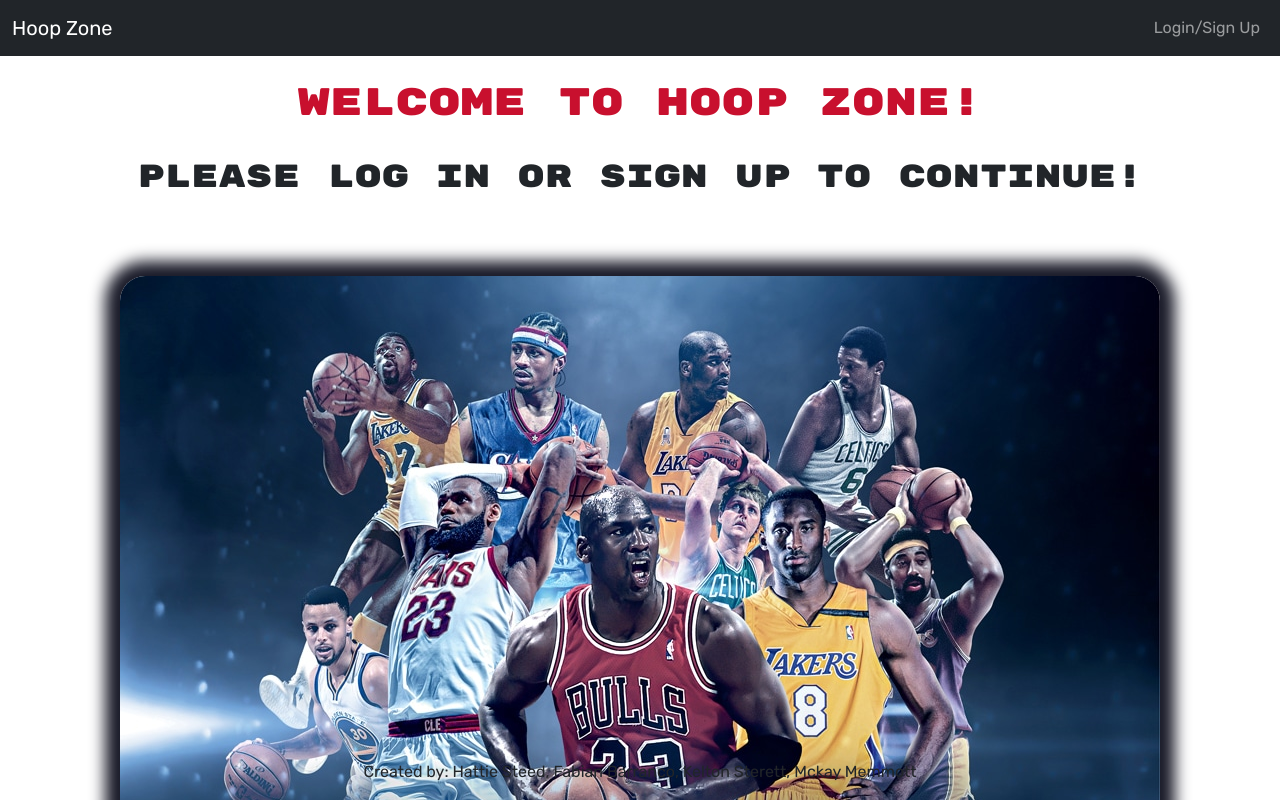
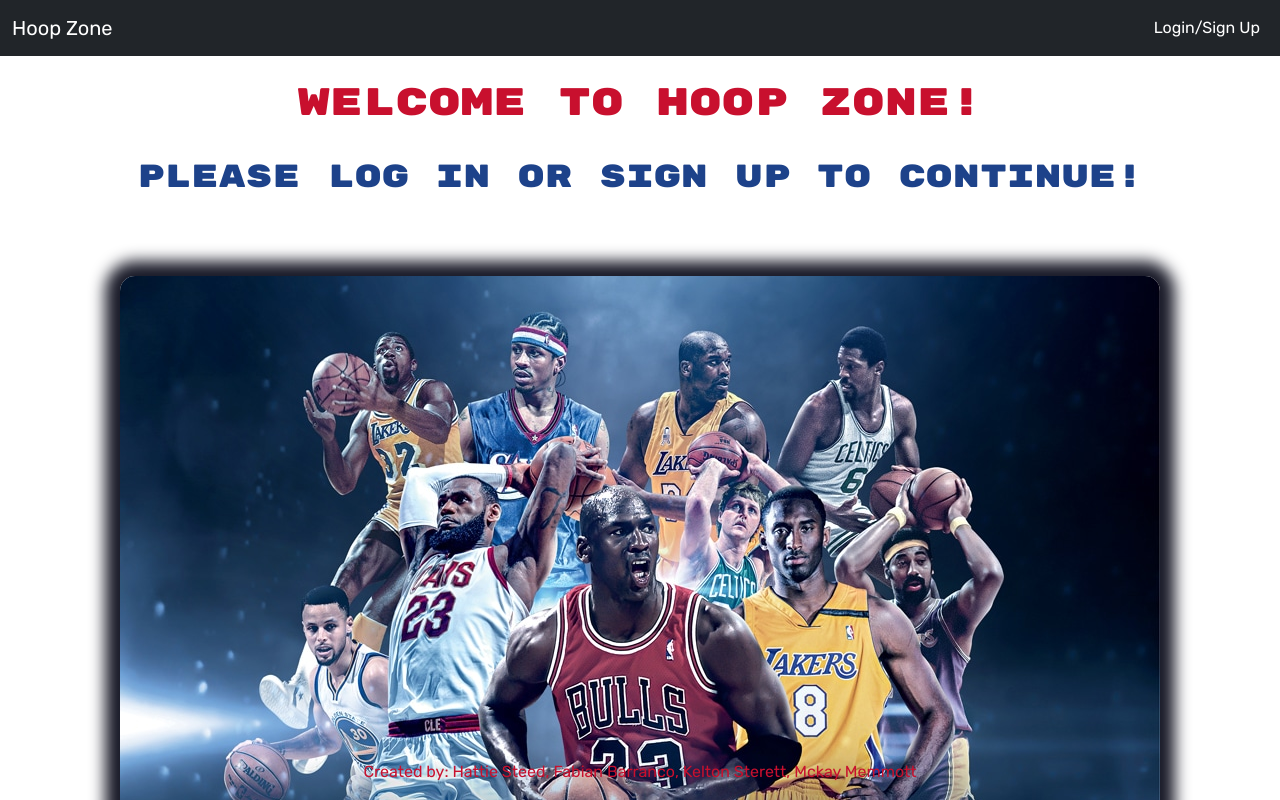
Before and after one commit to hattiesteed/-super-awesome, a React (Create React App) app in the folder client/: page / in a window 1280 px wide. Shown: the top 800 px of the page. Built offline with nearby package versions, Linux system fonts and the light colour scheme.

Commit message:
any changes i missed

```diff
--- a/client/src/components/Navbar.js
+++ b/client/src/components/Navbar.js
@@ -14,7 +14,7 @@ const AppNavbar = () => {
     <>
       <Navbar bg='dark' variant='dark' expand='lg'>
         <Container fluid>
-          <Navbar.Brand as={Link} to='/'>
+          <Navbar.Brand as={Link} to='/' id='navName'>
             Hoop Zone
           </Navbar.Brand>
           <Navbar.Toggle aria-controls='navbar' />
@@ -23,10 +23,10 @@ const AppNavbar = () => {
               {/* if user is logged in show saved books and logout */}
               {Auth.loggedIn() ? (
                 <>
-                  <Nav.Link onClick={Auth.logout}>Logout</Nav.Link>
+                  <Nav.Link onClick={Auth.logout} className='loginSignLogout'>Logout</Nav.Link>
                 </>
               ) : (
-                <Nav.Link onClick={() => setShowModal(true)}>Login/Sign Up</Nav.Link>
+                <Nav.Link onClick={() => setShowModal(true)} className='loginSignLogout'>Login/Sign Up</Nav.Link>
               )}
             </Nav>
           </Navbar.Collapse>
--- a/client/src/index.css
+++ b/client/src/index.css
@@ -202,6 +202,18 @@ h6 {
   font-style: italic;
 }
 
+#navName:hover{
+  color: var(--nbaRed);
+}
+
+.loginSignLogout{
+  color:white;
+}
+
+.loginSignLogout:hover{
+  color:var(--nbaRed);
+}
+
 .mb-3 button{
   background-color: red;
 }
@@ -215,12 +227,17 @@ h6 {
   color: var(--nbaRed);
 }
 
+#notifyLog{
+  color: var(--nbaBlue);
+}
+
 #playersPic{
-  border-radius: 25px;
+  border-radius: 15px;
   box-shadow: 0px 0px 15px 15px #1a1b29;
 }
 
 #welcomeFoot{
+  color: var(--nbaRed);
   position: absolute;
   bottom: 0;
   width:100%;
--- a/client/src/pages/LandingPage.js
+++ b/client/src/pages/LandingPage.js
@@ -6,7 +6,7 @@ const LandingPage = () => {
             <br></br>
             <h1 id='welcomeLog'> Welcome to Hoop Zone! </h1>
             <br></br>
-            <h2>Please log in or sign up to continue!</h2>
+            <h2 id='notifyLog'>Please log in or sign up to continue!</h2>
 
             <br></br>
             <br></br>
```
